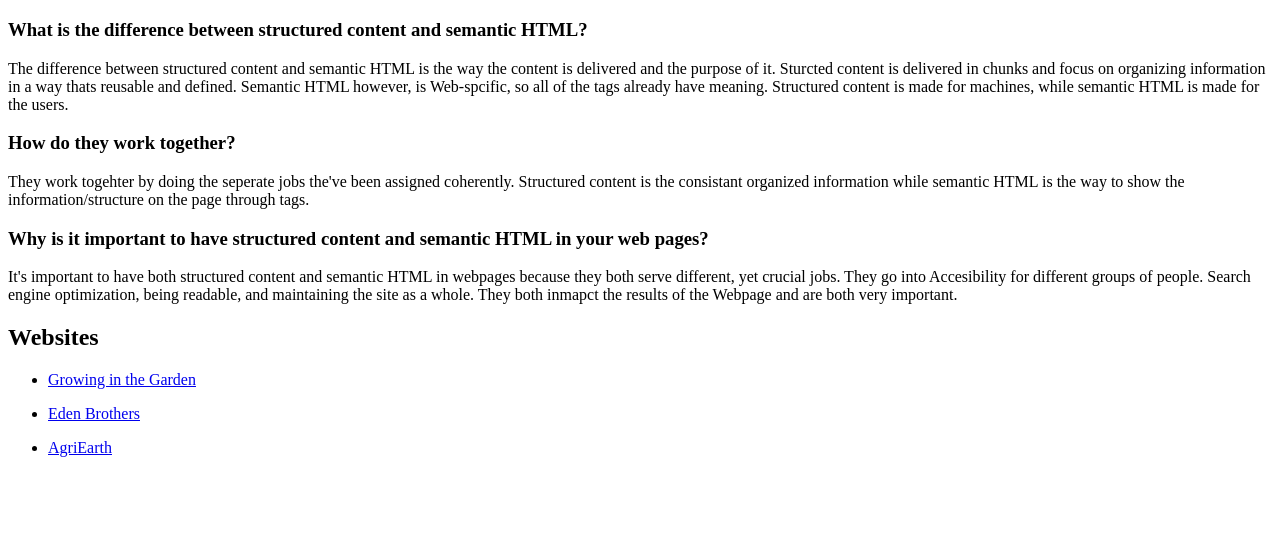
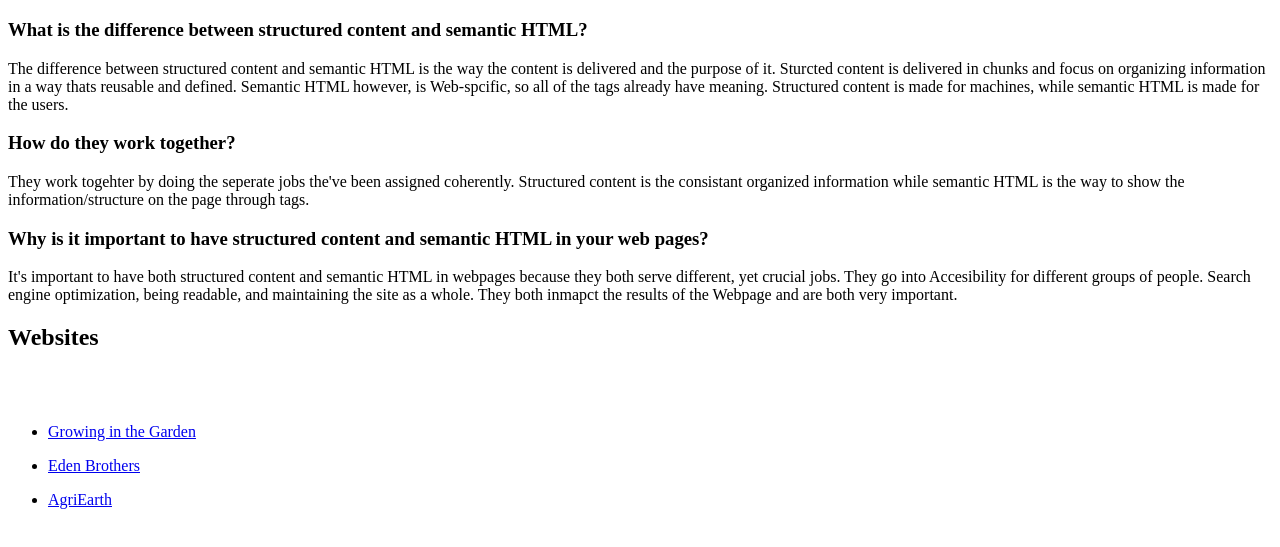
Before and after one commit to brooklinmoore/Brooklin-Moore-Internet-Studio-1, a plain HTML site: page asg2/index.html in a window 1280 px wide. Shown: the part 61-608 px from the top of the page. Drawn offline with Linux system fonts and the light colour scheme.

Commit message:
add break 2

```diff
--- a/asg2/index.html
+++ b/asg2/index.html
@@ -18,7 +18,7 @@
     <p>
       It's important to have both structured content and semantic HTML in webpages because they both serve different, yet crucial jobs. They go into Accesibility for different groups of people. Search engine optimization, being readable, and maintaining the site as a whole. They both inmapct the results of the Webpage and are both very important.
     </p>
-    <h2>Websites</h2>
+    <h2>Websites</h2><br><br>
 <ul>
   <li><p><a href=https://growinginthegarden.com>Growing in the Garden</a></p></li>
   <li><p><a href=https://www.edenbrothers.com/?srsltide>Eden Brothers</a></p></li>
```
